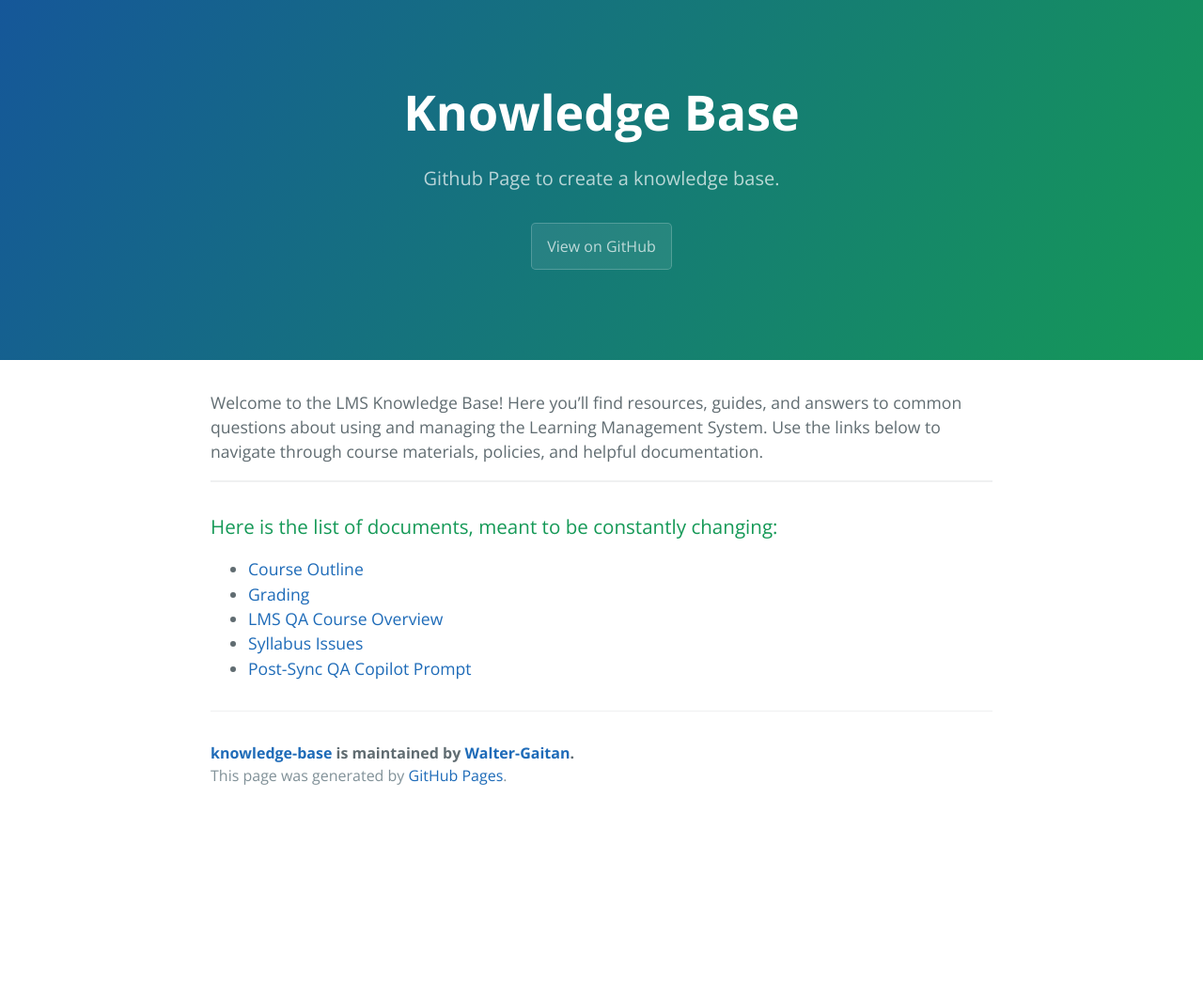
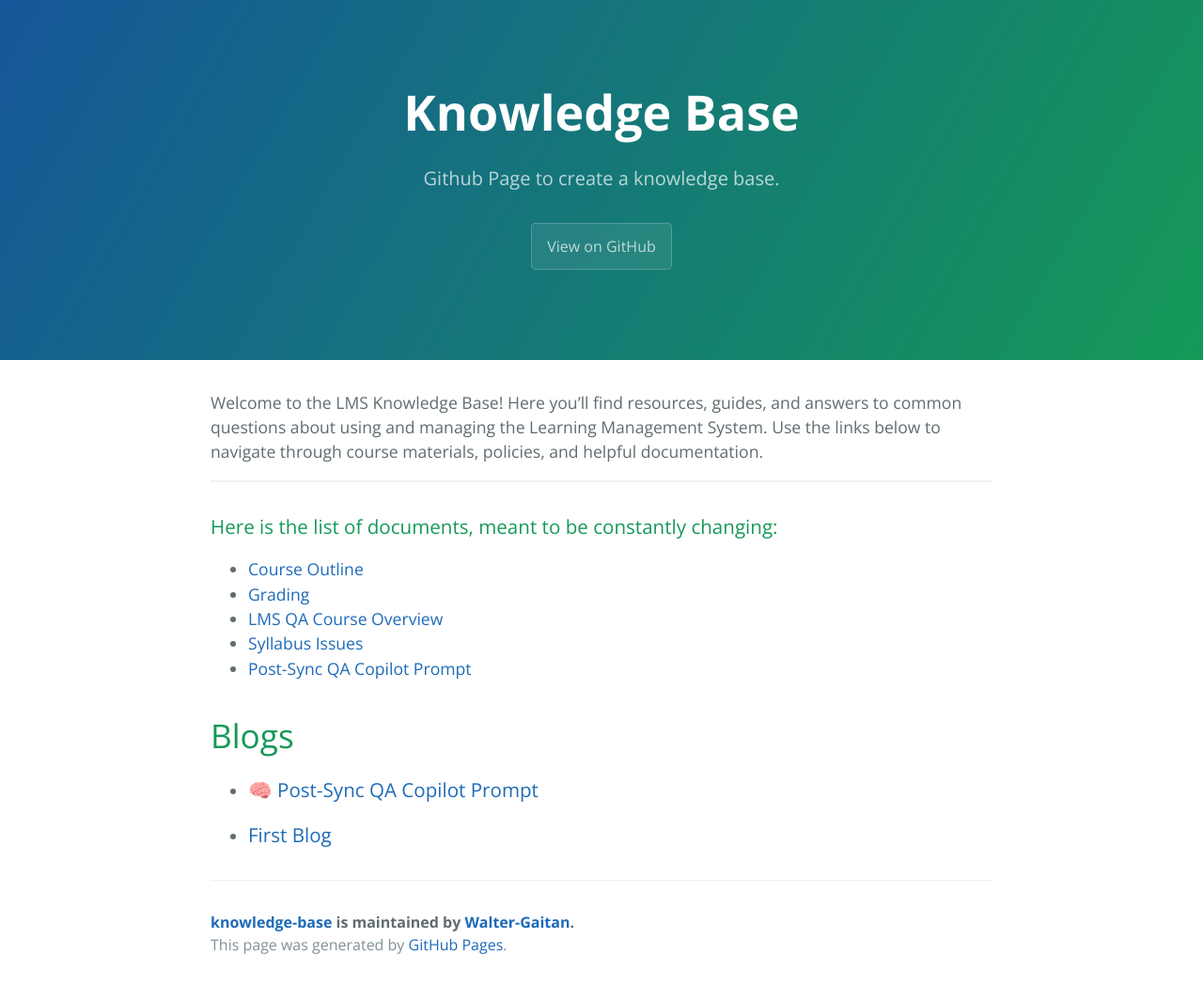
Before and after one commit to Walter-Gaitan/knowledge-base, a Jekyll site: the page built from index.md, in a window 1280 px wide. Shown: the whole page at 94% size. Built offline with Jekyll 4.4.1, drawn with Linux system fonts in a browser that asks for light colours; before the commit the page ends 900 px from its top, so only the background shows below that.

Commit message:
add blogs to main page

```diff
--- a/index.md
+++ b/index.md
@@ -13,3 +13,13 @@ Welcome to the LMS Knowledge Base! Here you'll find resources, guides, and answe
 * [LMS QA Course Overview](/docs/LMS_QA_Course_Overview_and_Syllabus_Checklist.md)
 * [Syllabus Issues](docs/syllabus-issues.md)
 * [Post-Sync QA Copilot Prompt](/docs/PSQA.md)
+
+# Blogs
+{% for post in site.posts %}
+
+<ul>
+
+<li><h3><a href="{{ post.url | relative_url }}">{{ post.title }}</a></h3></li>
+
+</ul>
+{% endfor %}
```
Also changed, not shown: _posts/2020-06-03-first-blog.md (renamed from blog/_posts/2020-06-03-first-blog.md), _posts/2025-07-17-Post_sync_QA.md (renamed from blog/_posts/2025-07-17-Post_sync_QA.md).
